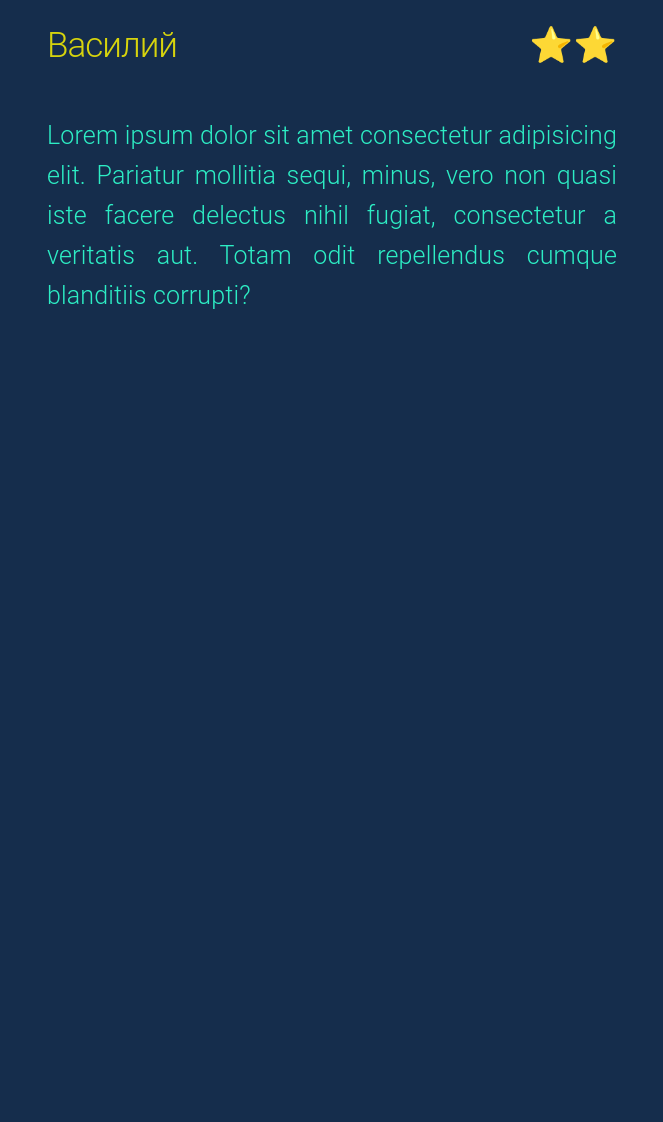
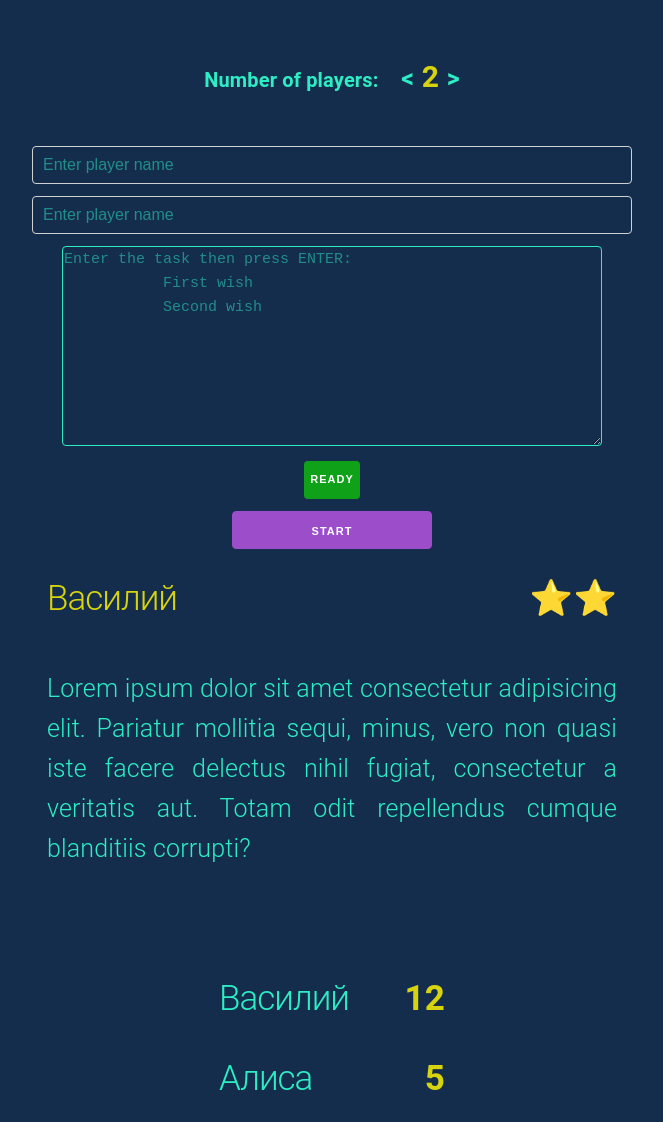
Before and after one commit to SamJunkie/Wish-please, a website with bundled scripts: page index.html in a window 1280 px wide. Shown: the part 335-1457 px from the top of the page, without its empty margins (308-971 px from the left). Before the commit the page ends 800 px from the top, so only its background shows below. Built offline with nearby package versions, Linux system fonts and the light colour scheme.

Commit message:
Верстка окна результатов

```diff
--- a/index.html
+++ b/index.html
@@ -11,7 +11,7 @@
 </head>
 
 <body class="scene" id="scene">
-    <section class="description hide">
+    <section class="description ">
         <h1 class="description__title">WISH, PLEASE</h1>
         <p class="description__text">
             The application provides an opportunity to play the original jenga with desires. Rules of life:</p>
@@ -26,24 +26,24 @@
     </section>
     <section class="settings " >
 
-        <div class="numberOfPlayers hide" id="numberOfPlayers" >
+        <div class="numberOfPlayers " id="numberOfPlayers" >
             <span class='numberOfPlayers__text'>Number of players:</span>
             <span class="numberOfPlayers__left"></span>
             <span class="numberOfPlayers__number">2</span>
             <span class="numberOfPlayers__right"></span>
         </div>
-        <div class="players hide" id="players" >
+        <div class="players " id="players" >
             <div class="body">
                 <input type="text" class="players__name" placeholder="Enter player name">
                 <input type="text" class="players__name" placeholder="Enter player name">
             </div>
         </div>
-        <div class="wishes hide">
+        <div class="wishes ">
            <textarea name="wishes" rows="8" class="wishes__text" placeholder="Enter the task then press ENTER:
            First wish
            Second wish"></textarea>
         </div>
-        <div class="ready hide">
+        <div class="ready ">
             <button class="ready__button">READY</button>
         </div>
     </section>
@@ -52,7 +52,7 @@
         <button id='start' class="controls__start button active">START</button>
     </section>
 
-    <section class="task" >
+    <section class="task " >
         <div class="card">
             <h1 class="card__playerName">Василий</h1>
             <p class="card__difficult">⭐⭐</p>
@@ -62,17 +62,20 @@
         </div>
     </section>
 
+    <section class="results">
+        <div class="card">
+            <h1 class="card__playerName card__playerName_blue">Василий</h1>
+            <p class="card__points">12</p>
+        </div>
+        <div class="card">
+            <h1 class="card__playerName card__playerName_blue">Алиса</h1>
+            <p class="card__points">5</p>
+        </div>
+    </section>
+
     <script src="src/js/jenga.js"></script>
     <!-- <script src="src/js/players.js"></script> -->
     <script>
-/*         setTimeout(() => {
-           let descr = scene.querySelectorAll('.description__text')
-           console.log(descr);
-           for(let p of descr) {
-            p.classList.add('hide')
-           }
-        }, 15000) */
-
         // First we get the viewport height and we multiple it by 1% to get a value for a vh unit
         let vh = window.innerHeight * 0.01;
         // Then we set the value in the --vh custom property to the root of the document
--- a/src/css/style_new.css
+++ b/src/css/style_new.css
@@ -222,5 +222,27 @@ input.wishes__text:focus {
     padding: 30px 15px 15px 15px;
     margin: 0;
     text-align: justify;
+}
 
+/* BLOCK RESULTS */
+
+.results {
+    max-height: 80%;
+    width: 20%;
+    display: flex;
+    flex-direction: column;
+    justify-content: space-between;
+    color: #2dedc4;
 }
+
+.card__points {
+    font-size: 3.5rem;
+    color: #d7d40d;
+    margin: 0;
+    padding: 15px;
+    font-weight: 600;
+}
+
+.card__playerName_blue {
+    color: #2dedc4;
+}
```
